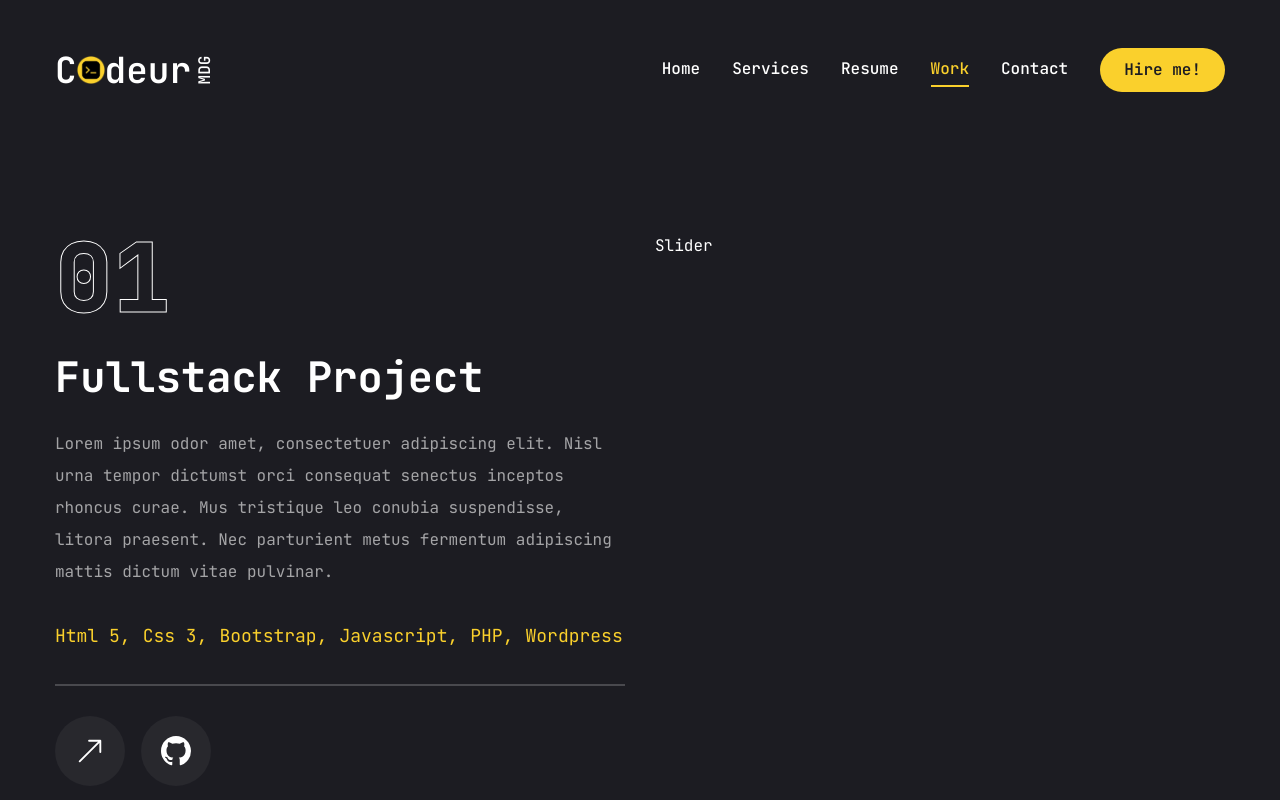
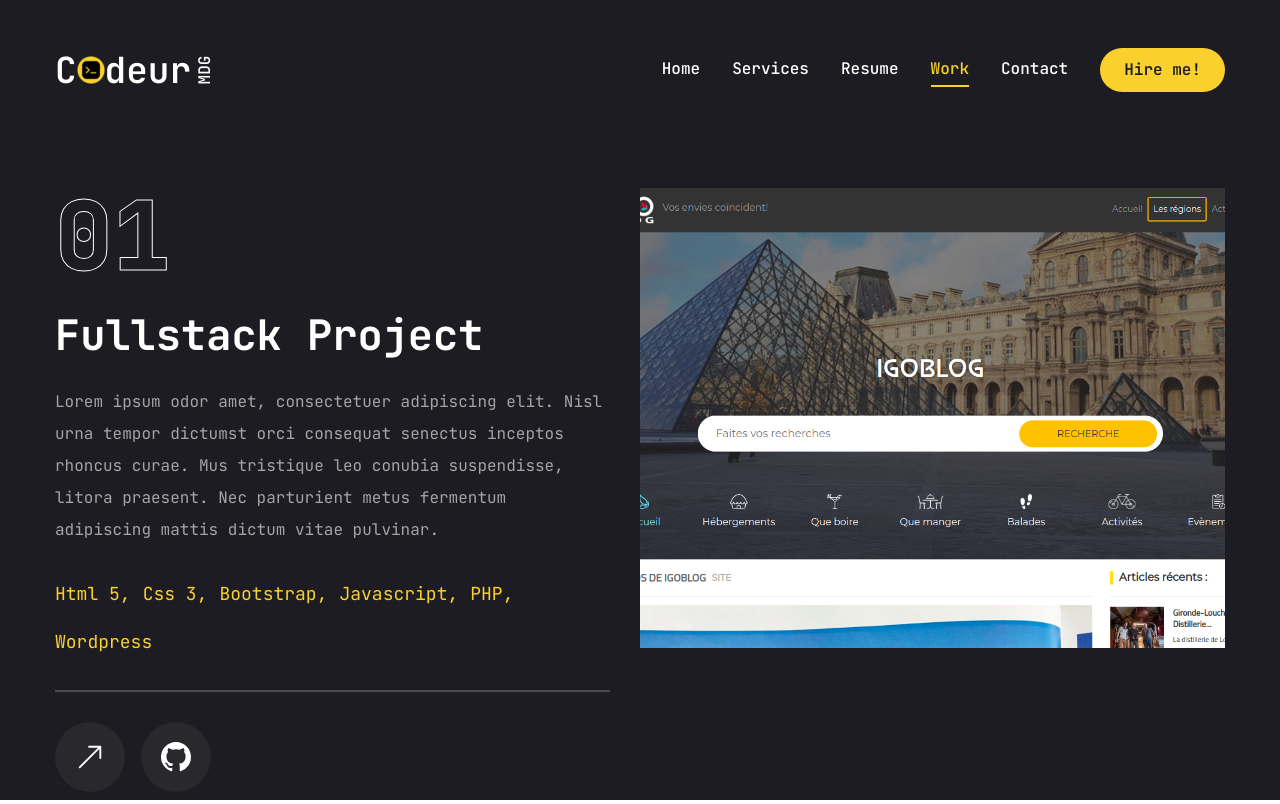
Before and after one commit to codeurMDG/codeur-portfolio, a Next.js app: page /work in a window 1280 px wide. Built offline with nearby package versions, Linux system fonts and the light colour scheme.

Commit message:
Feat: add swiper and image for work page

```diff
--- a/app/work/page.jsx
+++ b/app/work/page.jsx
@@ -15,6 +15,15 @@
 
 const Work = () => {
 	const [project, setProject] = useState(projects[0])
+
+	const handleSlideChange = (swiper) => {
+		// get current slide index
+		const currentIndex = swiper.activeIndex
+
+		// update project state based on current slide index
+		setProject(projects[currentIndex])
+	}
+
 	return (
 		<motion.section
 			initial={{opacity: 0}}
@@ -74,7 +83,27 @@
 							</div>
 						</div>
 					</div>
-					<div className="w-full xl:w-[50%]">Slider</div>
+					<div className="w-full xl:w-[50%]">
+						<Swiper
+							spaceBetween={30}
+							slidesPerView={1}
+							className="xl:h-[520px] mb-12"
+							onSlideChange={handleSlideChange}
+						>
+							{projects.map((project, index) => {
+								return <SwiperSlide key={index} className="w-full">
+									<div className="h-[460px] realative group flex justify-center items-center bg-pink-50/20">
+										{/* overlay */}
+										<div></div>
+										{/* image */}
+										<div className="w-full h-full relative">
+											<Image src={project.image} fill className="object-cover" alt="work"/>
+										</div>
+									</div>
+								</SwiperSlide>
+							})}
+						</Swiper>
+					</div>
 				</div>
 			</div>
 		</motion.section>
```
